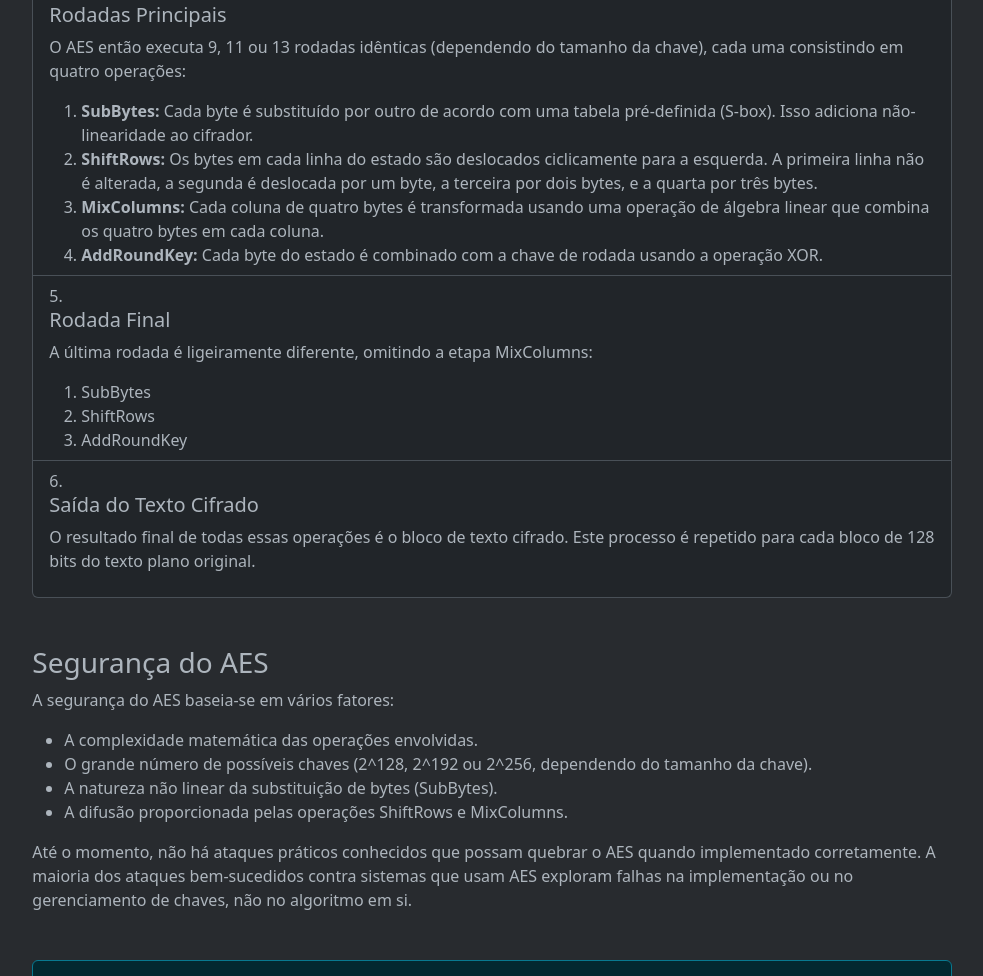
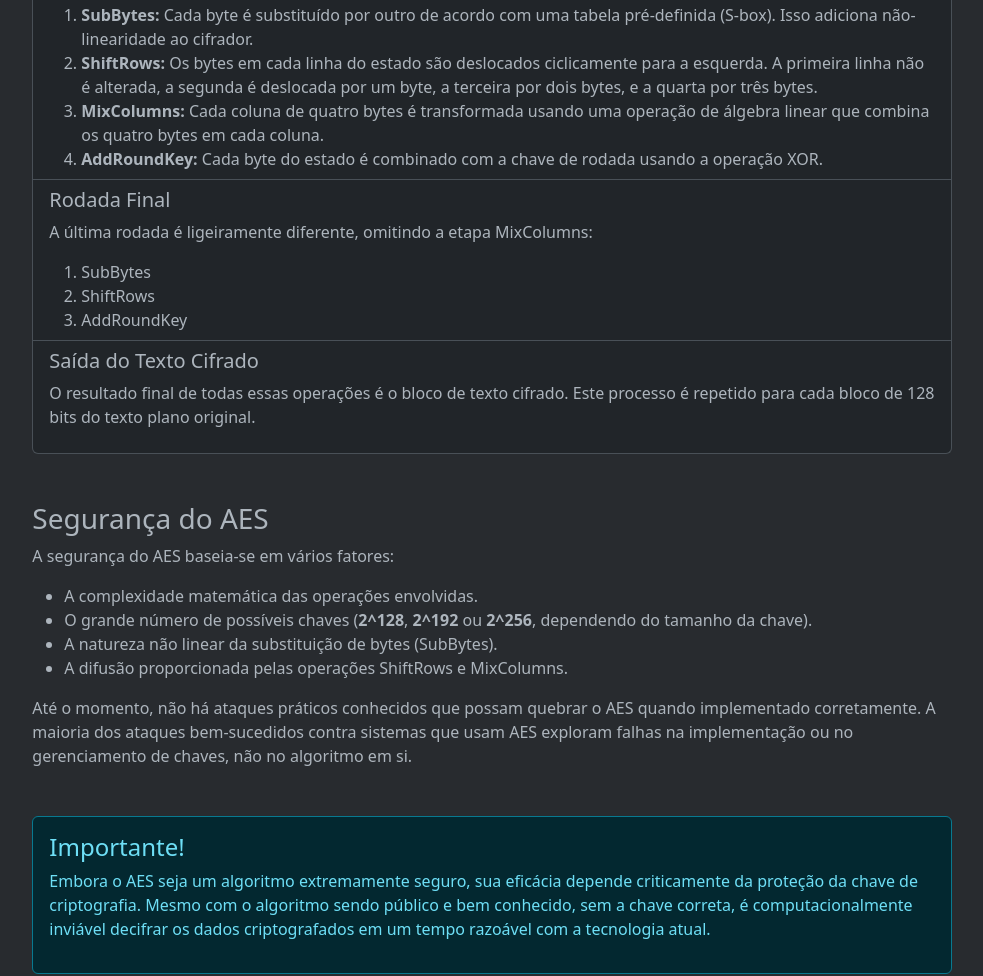
Before and after one commit to YuryOAraujo/AES-Simplified, a plain HTML site: page about.html in a window 1280 px wide. Shown: the part 1603-2579 px from the top of the page, without its empty margins (148-1131 px from the left). Drawn offline with nearby package versions, Linux system fonts and the light colour scheme.

Commit message:
Removed ordered numbers list

```diff
--- a/about.html
+++ b/about.html
@@ -63,7 +63,7 @@
                     <h3>Como funciona a Criptografia AES</h3>
                     <p>O processo de criptografia AES envolve várias etapas e transformações matemáticas complexas. Aqui está uma explicação detalhada dos principais passos:</p>
 
-                    <ol class="list-group list-group-numbered mb-4">
+                    <ol class="list-group mb-4">
                         <li class="list-group-item">
                             <h5>Expansão da Chave</h5>
                             <p>Antes de iniciar a criptografia, o AES gera um conjunto de "chaves de rodada" a partir da chave original. Este processo é chamado de expansão de chave ou key schedule.</p>
@@ -114,7 +114,7 @@
                     <p>A segurança do AES baseia-se em vários fatores:</p>
                     <ul>
                         <li>A complexidade matemática das operações envolvidas.</li>
-                        <li>O grande número de possíveis chaves (2^128, 2^192 ou 2^256, dependendo do tamanho da chave).</li>
+                        <li>O grande número de possíveis chaves (<strong>2^128</strong>, <strong>2^192</strong> ou <strong>2^256</strong>, dependendo do tamanho da chave).</li>
                         <li>A natureza não linear da substituição de bytes (SubBytes).</li>
                         <li>A difusão proporcionada pelas operações ShiftRows e MixColumns.</li>
                     </ul>
```
